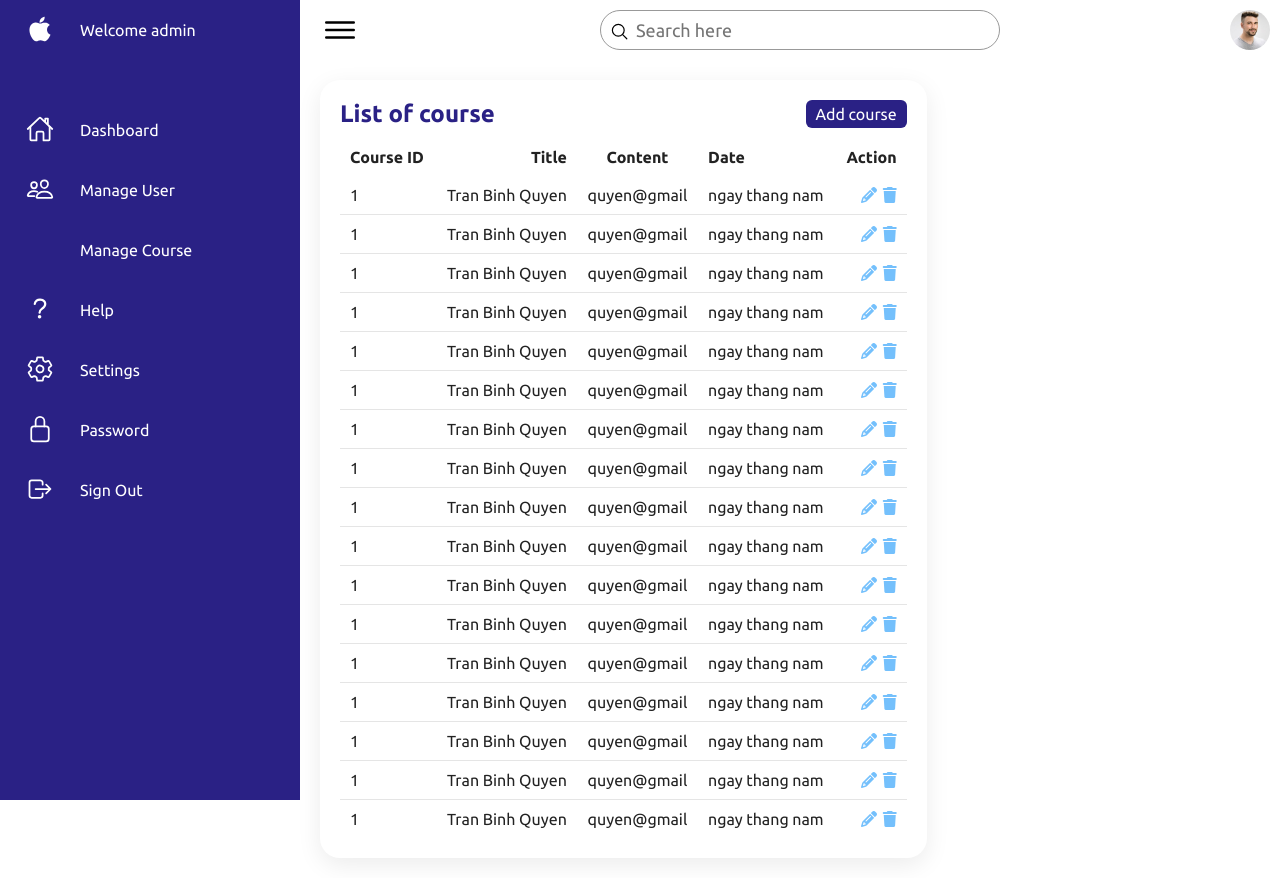
After one commit to OAB710/Restful_Website, a PHP site: page /Admin/ManageCourse.php in a window 1280 px wide. The commit adds this page. Run offline with PHP 8.4, Linux system fonts and the light colour scheme; some libraries are stand-ins or nearby versions.

Commit message:
manage UI

```diff
--- /dev/null
+++ b/Admin/ManageCourse.php
@@ -0,0 +1,348 @@
+<!DOCTYPE html>
+<html lang="en">
+
+<head>
+    <meta charset="UTF-8">
+    <meta http-equiv="X-UA-Compatible" content="IE=edge">
+    <meta name="viewport" content="width=device-width, initial-scale=1.0">
+    <title>Admin details</title>
+    <!-- ======= Styles ====== -->
+    <link rel="stylesheet" href="assets/css/style.css">
+    <link rel="stylesheet" href="https://site-assets.fontawesome.com/releases/v5.15.4/css/all.css">
+    <!-- link icon -->
+    <link rel="stylesheet" data-purpose="Layout StyleSheet" title="Web Awesome" href="/css/app-wa-8d95b745961f6b33ab3aa1b98a45291a.css?vsn=d">
+
+    <link rel="stylesheet" href="https://site-assets.fontawesome.com/releases/v6.4.0/css/all.css">
+
+    <link rel="stylesheet" href="https://site-assets.fontawesome.com/releases/v6.4.0/css/sharp-solid.css">
+
+    <link rel="stylesheet" href="https://site-assets.fontawesome.com/releases/v6.4.0/css/sharp-regular.css">
+
+    <link rel="stylesheet" href="https://site-assets.fontawesome.com/releases/v6.4.0/css/sharp-light.css">
+</head>
+
+<body>
+    <!-- =============== Navigation ================ -->
+    <div class="container">
+        <div class="navigation">
+            <ul>
+                <li>
+                    <a href="#">
+                        <span class="icon">
+                            <ion-icon name="logo-apple"></ion-icon>
+                        </span>
+                        <span class="title">Welcome admin</span>
+                    </a>
+                </li>
+
+                <li>
+                    <a href="#">
+                        <span class="icon">
+                            <ion-icon name="home-outline"></ion-icon>
+                        </span>
+                        <span class="title">Dashboard</span>
+                    </a>
+                </li>
+
+                <li>
+                    <a href="ManageUser.php">
+                        <span class="icon">
+                            <ion-icon name="people-outline"></ion-icon>
+                        </span>
+                        <span class="title">Manage User</span>
+                    </a>
+                </li>
+
+                <li>
+                    <a href="ManageCourse.php">
+                        <span class="icon">
+                            <i class="fa-light fa-database"></i>
+                        </span>
+                        <span class="title">Manage Course</span>
+                    </a>
+                </li>
+
+                <li>
+                    <a href="#">
+                        <span class="icon">
+                            <ion-icon name="help-outline"></ion-icon>
+                        </span>
+                        <span class="title">Help</span>
+                    </a>
+                </li>
+
+                <li>
+                    <a href="#">
+                        <span class="icon">
+                            <ion-icon name="settings-outline"></ion-icon>
+                        </span>
+                        <span class="title">Settings</span>
+                    </a>
+                </li>
+
+                <li>
+                    <a href="#">
+                        <span class="icon">
+                            <ion-icon name="lock-closed-outline"></ion-icon>
+                        </span>
+                        <span class="title">Password</span>
+                    </a>
+                </li>
+
+                <li>
+                    <a href="#">
+                        <span class="icon">
+                            <ion-icon name="log-out-outline"></ion-icon>
+                        </span>
+                        <span class="title">Sign Out</span>
+                    </a>
+                </li>
+            </ul>
+        </div>
+
+        <!-- ========================= Main ==================== -->
+        <div class="main">
+            <div class="topbar">
+                <div class="toggle">
+                    <ion-icon name="menu-outline"></ion-icon>
+                </div>
+
+                <div class="search">
+                    <label>
+                        <input type="text" placeholder="Search here">
+                        <ion-icon name="search-outline"></ion-icon>
+                    </label>
+                </div>
+
+                <div class="user">
+                    <img src="assets/imgs/customer01.jpg" alt="">
+                </div>
+            </div>
+
+            <!-- ======================= Cards ================== -->
+
+
+            <!-- ================ Order Details List ================= -->
+            <div class="details">
+                <div class="recentOrders">
+                    <div class="cardHeader">
+                        <h2>List of course</h2>
+                        <a href="addCourse.php" class="btn">Add course</a>
+                    </div>
+
+                    <table>
+                        <thead>
+                            <tr>
+                                <td>Course ID</td>
+                                <td>Title </td>
+                                <td>Content</td>
+                                <td>Date</td>
+                                <td>Action</td>
+
+                            </tr>
+                        </thead>
+
+                        <tbody>
+                            <tr>
+                                <td>1</td>
+                                <td>Tran Binh Quyen</td>
+                                <td>quyen@gmail</td>
+                                <td>
+                                    ngay thang nam
+                                </td>
+                                <td><a style="padding: 2px;" href="aloo.html"><i class="fa-solid fa-pencil" style="color: #74C0FC;"></i></a>
+                                    <a href="#"><i class="fa-solid fa-trash" style="color: #74C0FC;"></i></a></td>
+                            </tr>
+                            <tr>
+                                <td>1</td>
+                                <td>Tran Binh Quyen</td>
+                                <td>quyen@gmail</td>
+                                <td>
+                                    ngay thang nam
+                                </td>
+                                <td><a style="padding: 2px;" href="aloo.html"><i class="fa-solid fa-pencil" style="color: #74C0FC;"></i></a>
+                                    <a href="#"><i class="fa-solid fa-trash" style="color: #74C0FC;"></i></a></td>
+                            </tr>
+                            <tr>
+                                <td>1</td>
+                                <td>Tran Binh Quyen</td>
+                                <td>quyen@gmail</td>
+                                <td>
+                                    ngay thang nam
+                                </td>
+                                <td><a style="padding: 2px;" href="aloo.html"><i class="fa-solid fa-pencil" style="color: #74C0FC;"></i></a>
+                                    <a href="#"><i class="fa-solid fa-trash" style="color: #74C0FC;"></i></a></td>
+                            </tr>
+                            <tr>
+                                <td>1</td>
+                                <td>Tran Binh Quyen</td>
+                                <td>quyen@gmail</td>
+                                <td>
+                                    ngay thang nam
+                                </td>
+                                <td><a style="padding: 2px;" href="aloo.html"><i class="fa-solid fa-pencil" style="color: #74C0FC;"></i></a>
+                                    <a href="#"><i class="fa-solid fa-trash" style="color: #74C0FC;"></i></a></td>
+                            </tr>
+                            <tr>
+                                <td>1</td>
+                                <td>Tran Binh Quyen</td>
+                                <td>quyen@gmail</td>
+                                <td>
+                                    ngay thang nam
+                                </td>
+                                <td><a style="padding: 2px;" href="aloo.html"><i class="fa-solid fa-pencil" style="color: #74C0FC;"></i></a>
+                                    <a href="#"><i class="fa-solid fa-trash" style="color: #74C0FC;"></i></a></td>
+                            </tr>
+                            <tr>
+                                <td>1</td>
+                                <td>Tran Binh Quyen</td>
+                                <td>quyen@gmail</td>
+                                <td>
+                                    ngay thang nam
+                                </td>
+                                <td><a style="padding: 2px;" href="aloo.html"><i class="fa-solid fa-pencil" style="color: #74C0FC;"></i></a>
+                                    <a href="#"><i class="fa-solid fa-trash" style="color: #74C0FC;"></i></a></td>
+                            </tr>
+                            <tr>
+                                <td>1</td>
+                                <td>Tran Binh Quyen</td>
+                                <td>quyen@gmail</td>
+                                <td>
+                                    ngay thang nam
+                                </td>
+                                <td><a style="padding: 2px;" href="aloo.html"><i class="fa-solid fa-pencil" style="color: #74C0FC;"></i></a>
+                                    <a href="#"><i class="fa-solid fa-trash" style="color: #74C0FC;"></i></a></td>
+                            </tr>
+                            <tr>
+                                <td>1</td>
+                                <td>Tran Binh Quyen</td>
+                                <td>quyen@gmail</td>
+                                <td>
+                                    ngay thang nam
+                                </td>
+                                <td><a style="padding: 2px;" href="aloo.html"><i class="fa-solid fa-pencil" style="color: #74C0FC;"></i></a>
+                                    <a href="#"><i class="fa-solid fa-trash" style="color: #74C0FC;"></i></a></td>
+                            </tr>
+                            <tr>
+                                <td>1</td>
+                                <td>Tran Binh Quyen</td>
+                                <td>quyen@gmail</td>
+                                <td>
+                                    ngay thang nam
+                                </td>
+                                <td><a style="padding: 2px;" href="aloo.html"><i class="fa-solid fa-pencil" style="color: #74C0FC;"></i></a>
+                                    <a href="#"><i class="fa-solid fa-trash" style="color: #74C0FC;"></i></a></td>
+                            </tr>
+                            <tr>
+                                <td>1</td>
+                                <td>Tran Binh Quyen</td>
+                                <td>quyen@gmail</td>
+                                <td>
+                                    ngay thang nam
+                                </td>
+                                <td><a style="padding: 2px;" href="aloo.html"><i class="fa-solid fa-pencil" style="color: #74C0FC;"></i></a>
+                                    <a href="#"><i class="fa-solid fa-trash" style="color: #74C0FC;"></i></a></td>
+                            </tr>
+                            <tr>
+                                <td>1</td>
+                                <td>Tran Binh Quyen</td>
+                                <td>quyen@gmail</td>
+                                <td>
+                                    ngay thang nam
+                                </td>
+                                <td><a style="padding: 2px;" href="aloo.html"><i class="fa-solid fa-pencil" style="color: #74C0FC;"></i></a>
+                                    <a href="#"><i class="fa-solid fa-trash" style="color: #74C0FC;"></i></a></td>
+                            </tr>
+                            <tr>
+                                <td>1</td>
+                                <td>Tran Binh Quyen</td>
+                                <td>quyen@gmail</td>
+                                <td>
+                                    ngay thang nam
+                                </td>
+                                <td><a style="padding: 2px;" href="aloo.html"><i class="fa-solid fa-pencil" style="color: #74C0FC;"></i></a>
+                                    <a href="#"><i class="fa-solid fa-trash" style="color: #74C0FC;"></i></a></td>
+                            </tr>
+                            <tr>
+                                <td>1</td>
+                                <td>Tran Binh Quyen</td>
+                                <td>quyen@gmail</td>
+                                <td>
+                                    ngay thang nam
+                                </td>
+                                <td><a style="padding: 2px;" href="aloo.html"><i class="fa-solid fa-pencil" style="color: #74C0FC;"></i></a>
+                                    <a href="#"><i class="fa-solid fa-trash" style="color: #74C0FC;"></i></a></td>
+                            </tr>
+                            <tr>
+                                <td>1</td>
+                                <td>Tran Binh Quyen</td>
+                                <td>quyen@gmail</td>
+                                <td>
+                                    ngay thang nam
+                                </td>
+                                <td><a style="padding: 2px;" href="aloo.html"><i class="fa-solid fa-pencil" style="color: #74C0FC;"></i></a>
+                                    <a href="#"><i class="fa-solid fa-trash" style="color: #74C0FC;"></i></a></td>
+                            </tr>
+                            <tr>
+                                <td>1</td>
+                                <td>Tran Binh Quyen</td>
+                                <td>quyen@gmail</td>
+                                <td>
+                                    ngay thang nam
+                                </td>
+                                <td><a style="padding: 2px;" href="aloo.html"><i class="fa-solid fa-pencil" style="color: #74C0FC;"></i></a>
+                                    <a href="#"><i class="fa-solid fa-trash" style="color: #74C0FC;"></i></a></td>
+                            </tr>
+                            <tr>
+                                <td>1</td>
+                                <td>Tran Binh Quyen</td>
+                                <td>quyen@gmail</td>
+                                <td>
+                                    ngay thang nam
+                                </td>
+                                <td><a style="padding: 2px;" href="aloo.html"><i class="fa-solid fa-pencil" style="color: #74C0FC;"></i></a>
+                                    <a href="#"><i class="fa-solid fa-trash" style="color: #74C0FC;"></i></a></td>
+                            </tr>
+                            <tr>
+                                <td>1</td>
+                                <td>Tran Binh Quyen</td>
+                                <td>quyen@gmail</td>
+                                <td>
+                                    ngay thang nam
+                                </td>
+                                <td><a style="padding: 2px;" href="aloo.html"><i class="fa-solid fa-pencil" style="color: #74C0FC;"></i></a>
+                                    <a href="#"><i class="fa-solid fa-trash" style="color: #74C0FC;"></i></a></td>
+                            </tr>
+
+
+
+
+
+
+
+
+
+
+
+
+
+
+
+                        </tbody>
+                    </table>
+                </div>
+
+                <!-- ================= New Customers ================ -->
+
+            </div>
+        </div>
+
+        <!-- =========== Scripts =========  -->
+        <script src="assets/js/main.js"></script>
+
+        <!-- ====== ionicons ======= -->
+        <script type="module" src="https://unpkg.com/ionicons@5.5.2/dist/ionicons/ionicons.esm.js"></script>
+        <script nomodule src="https://unpkg.com/ionicons@5.5.2/dist/ionicons/ionicons.js"></script>
+</body>
+
+</html>
--- a/assets/css/style.css
+++ b/assets/css/style.css
@@ -240,7 +240,10 @@ a {
 
 
 
-
+.tmp
+{
+  background-color: #fbfbfb;
+}
 
   .testimonials {
     background-color: #fbfbfb;
--- a/index.html
+++ b/index.html
@@ -181,7 +181,7 @@
         </div>
       </div>
       </section> -->
-    <h2 class="testimonials-title">How learners like you are achieving their goals</h2>
+    <h2 class="testimonials-title tmp">How learners like you are achieving their goals</h2>
     <section class="testimonials">
 
       <div class="testimonials-container">
```
Also changed, not shown: Admin/ManageUser.php (added, +266 -0 lines), Admin/index.php (renamed from Admin/index.html, +38 -5 lines), Admin/thử.php (added, +48 -0 lines).
